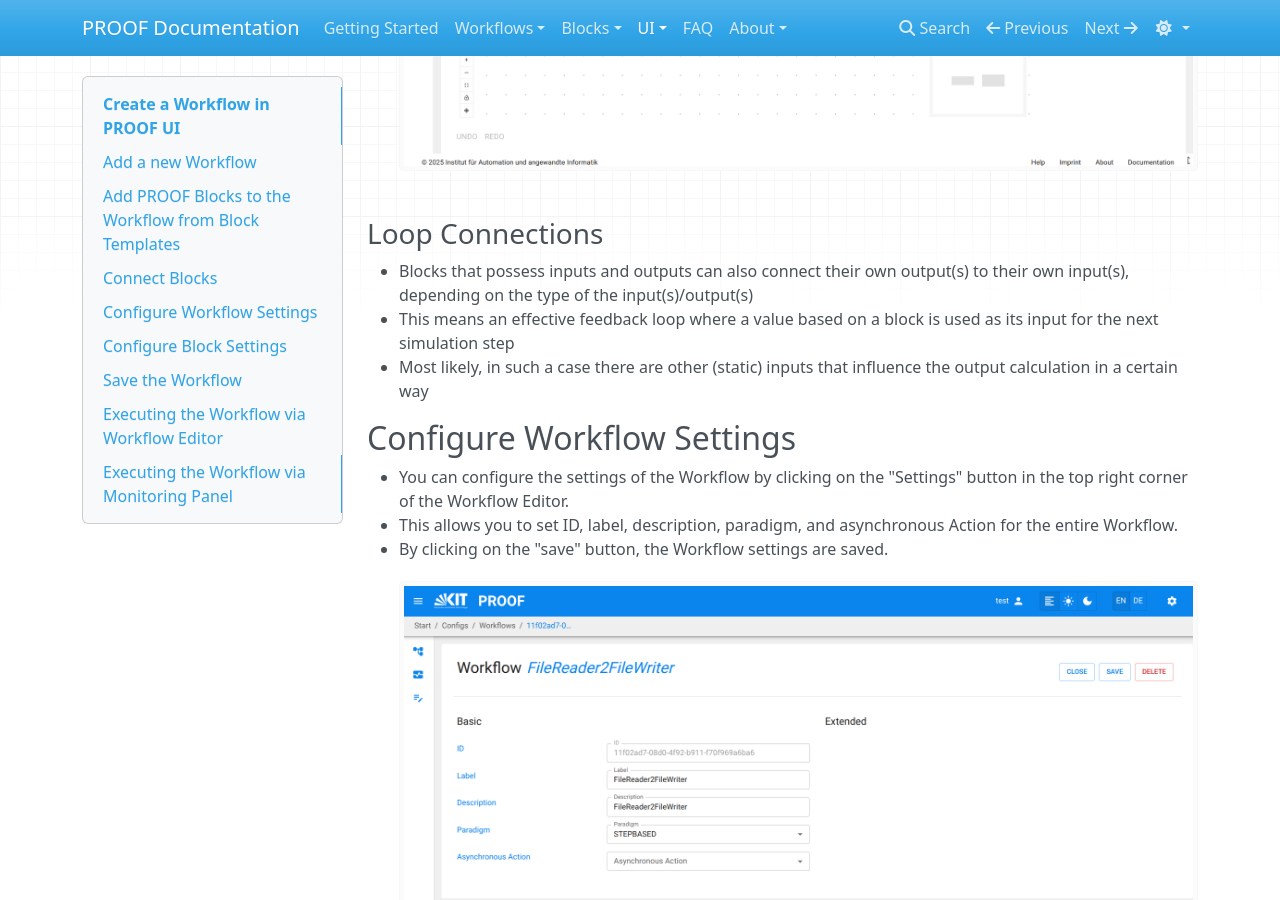
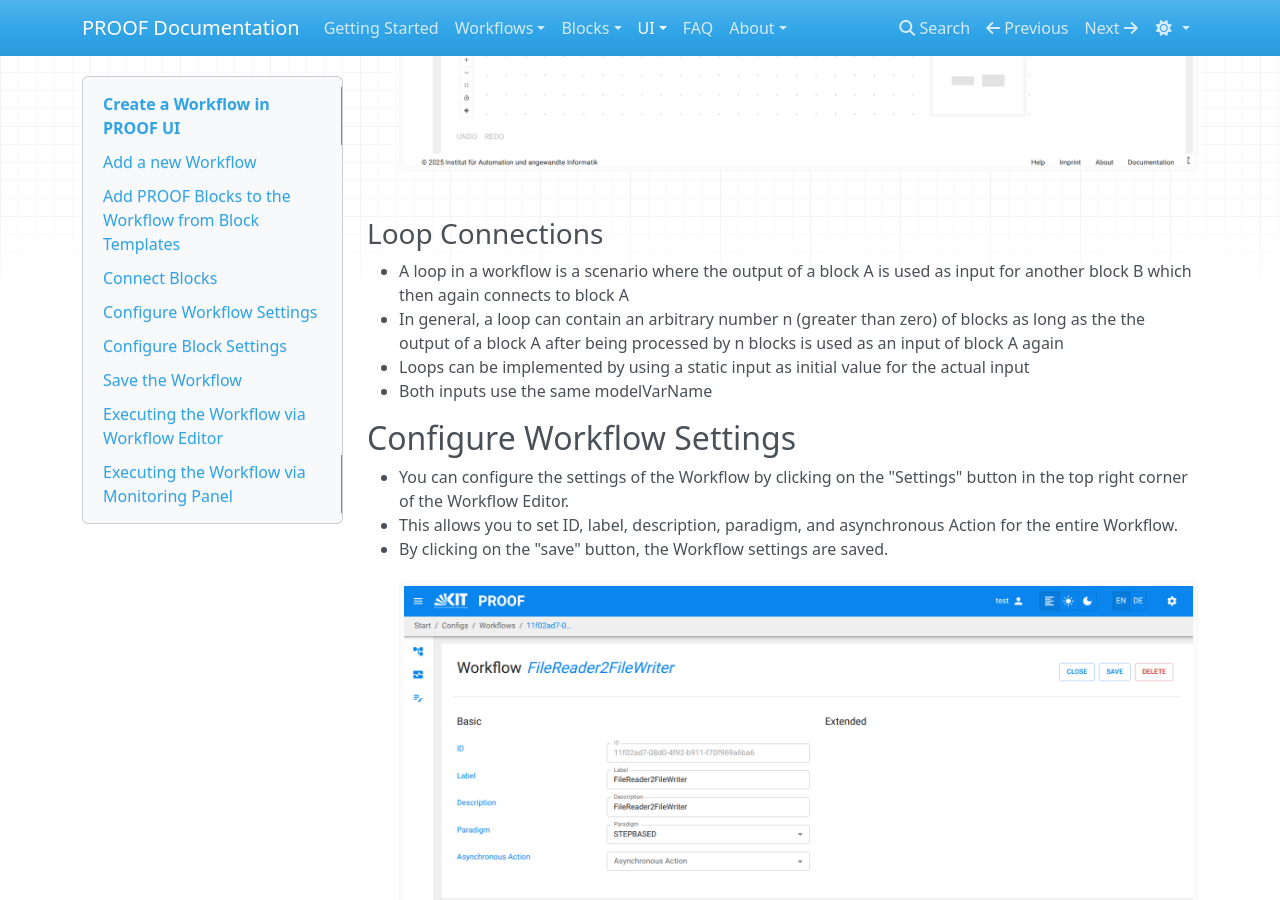
Before and after one commit to KIT-IAI-PROOF/kit-iai-proof.github.io, an MkDocs documentation site: the page built from docs/UI/creating-workflows.md, in a window 1280 px wide and 900 px high, scrolled down 1178 px. Built offline with MkDocs 1.6.1, drawn with Linux system fonts in a browser that asks for light colours; nearby versions of some CDN libraries.

Commit message:
updated loop connection text by addressing workflows in general, add documentation for rabbitmq ports

```diff
--- a/docs/UI/creating-workflows.md
+++ b/docs/UI/creating-workflows.md
@@ -22,9 +22,10 @@
     ![Connect Blocks](../Images/workflow/2025-07-04_ConnectBlocks.png)
 
 ### Loop Connections
-   - Blocks that possess inputs and outputs can also connect their own output(s) to their own input(s), depending on the type of the input(s)/output(s)
-   - This means an effective feedback loop where a value based on a block is used as its input for the next simulation step
-   - Most likely, in such a case there are other (static) inputs that influence the output calculation in a certain way
+   - A loop in a workflow is a scenario where the output of a block A is used as input for another block B which then again connects to block A
+   - In general, a loop can contain an arbitrary number n (greater than zero) of blocks as long as the the output of a block A after being processed by n blocks is used as an input of block A again
+   - Loops can be implemented by using a static input as initial value for the actual input
+   - Both inputs use the same modelVarName
 
 ## Configure Workflow Settings
    - You can configure the settings of the Workflow by clicking on the "Settings" button in the top right corner of the Workflow Editor.
```
Also changed, not shown: docs/GettingStarted/getting-started.md (+2 -1 lines).
